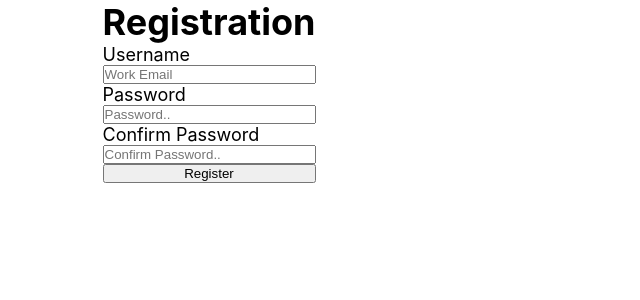
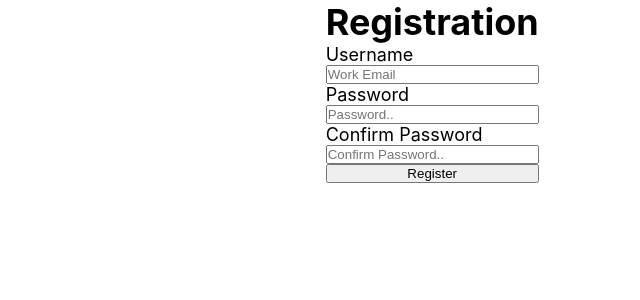
Before and after one commit to oosterlee/ipmedt-4-ktvoorraad, a React (Create React App) app: page /createuser in a window 1280 px wide. Shown: the top 300 px of the page, without its empty margins (79-719 px from the left). Built offline with nearby package versions, Linux system fonts and the light colour scheme.

Commit message:
create user styling

```diff
--- a/src/css/create-user.css
+++ b/src/css/create-user.css
@@ -1,4 +1,7 @@
 .create-user{
+  padding-left: 22.5%;
+}
+.create-user--form{
   display: grid;
   width: 45%;
   justify-content: center;
--- a/src/pages/CreateUser.jsx
+++ b/src/pages/CreateUser.jsx
@@ -10,8 +10,8 @@ class CreateUser extends Component{
 
   render (){
     return(
-      <main className="">
-        <div className="create-user">
+      <main className="create-user">
+        <div className="create-user--form">
           <h1>Registration</h1>
           <label>Username</label>
           <input type="text"
```
Also changed, not shown: src/css/main.css (line endings or trailing spaces).
